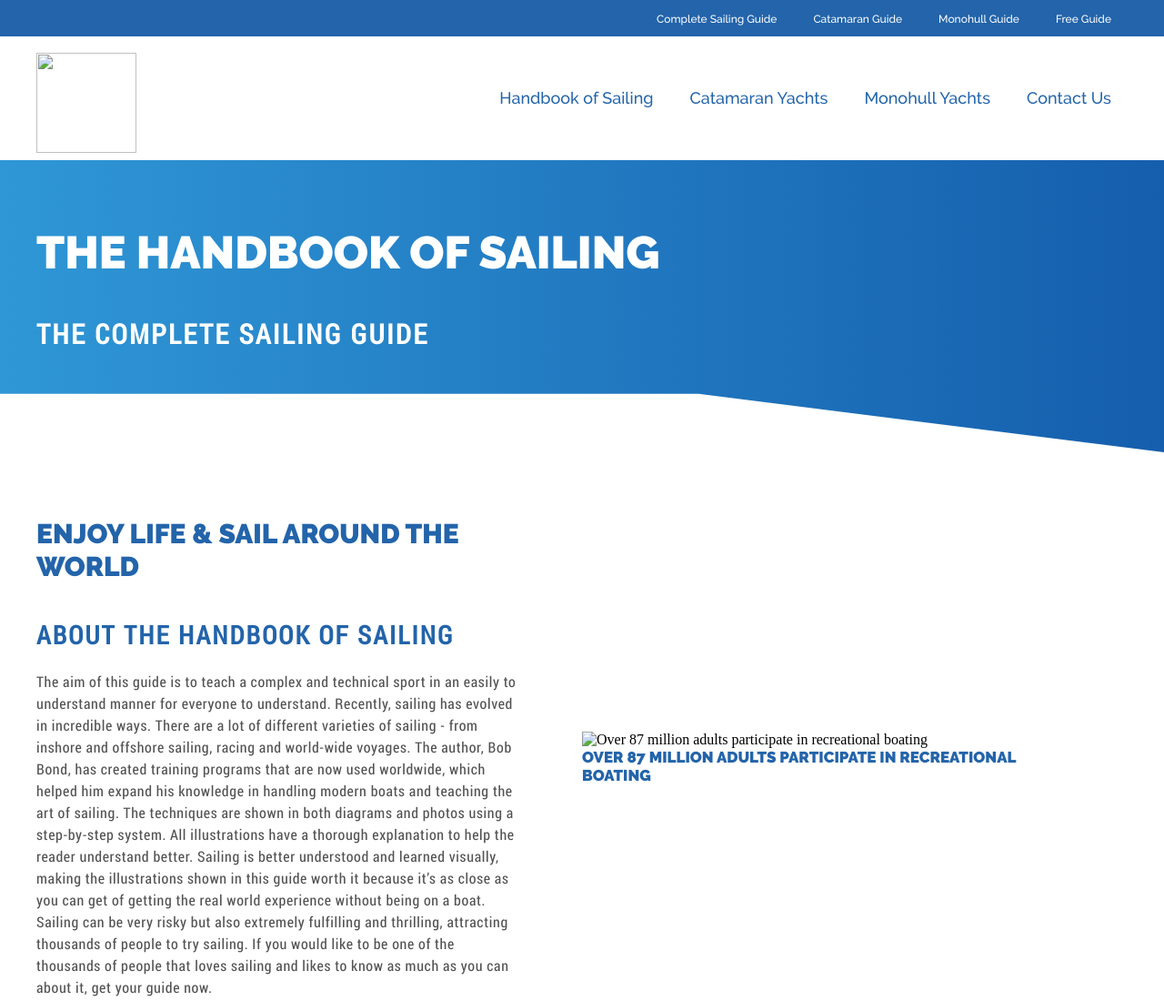
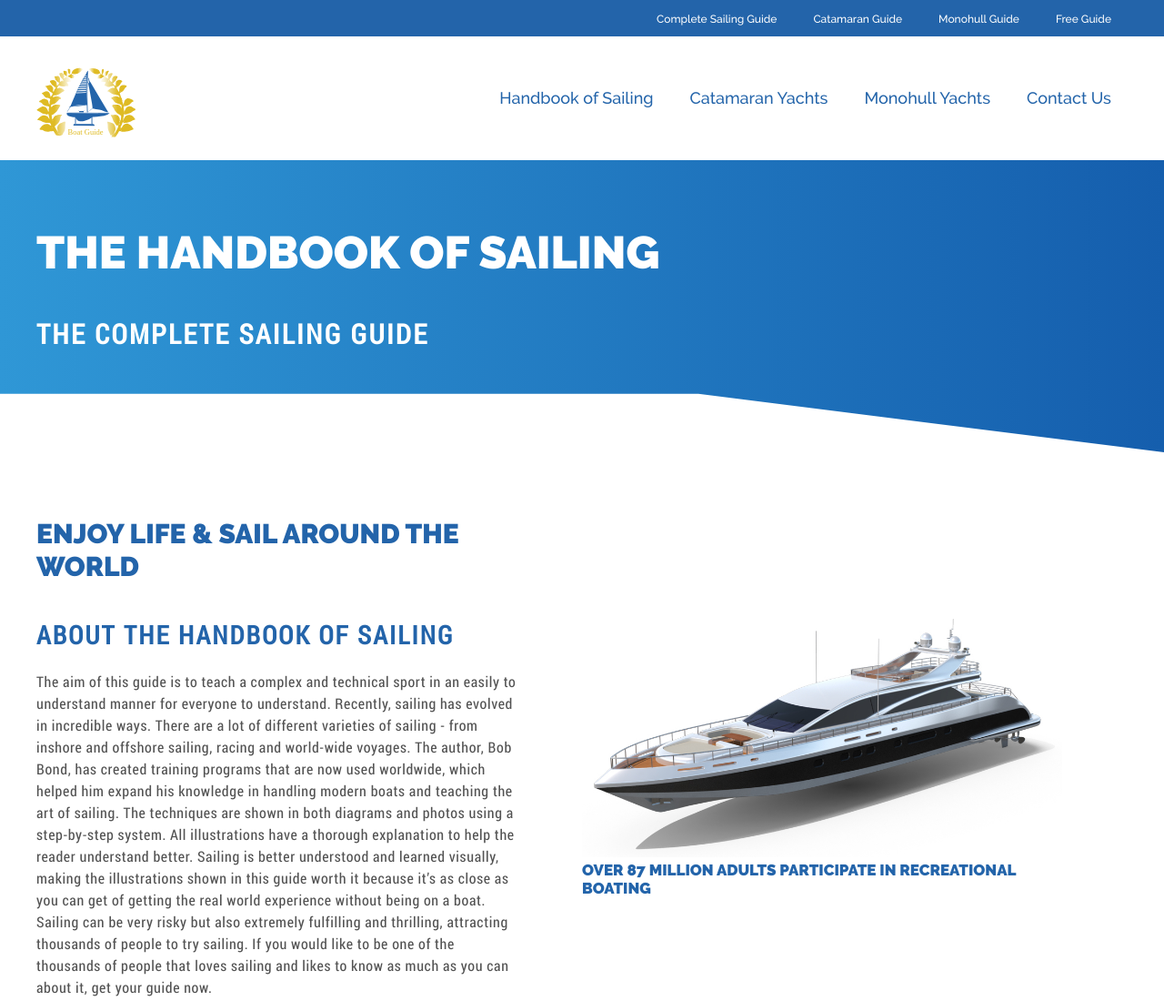
Before and after one commit to elemusma/boatguide, a plain HTML site: page index.html in a window 1280 px wide. Shown: the top 1100 px of the page at 91% size. Drawn offline with Linux system fonts and the light colour scheme.

Commit message:
fixed images directory
made the relative path

```diff
--- a/index.html
+++ b/index.html
@@ -9,7 +9,7 @@
 </head>
 <header>
   <div class="limit-width mobile-menu">
-    <img src="../images/boatguide-logolight.svg" width="110" height="150" alt="" class="mobile-menu-col">
+    <img src="images/boatguide-logolight.svg" width="110" height="150" alt="" class="mobile-menu-col">
     <div onclick="menu(); open_menu(); open_menu_sec();" id="icon" class="burger-nav mobile-menu-col">
       <div class="hamburger"></div>
     </div>
@@ -37,7 +37,7 @@
   <div id="navigation-menu" class="main navigation menu style-light">
     <div class="limit-width">
       <nav>
-        <img src="../nav-menu/images/boatguide-logolight.svg" width="110" height="110" alt="">
+        <img src="images/boatguide-logolight.svg" width="110" height="110" alt="">
         <ul>
           <a href="#">
             <li>Handbook of Sailing</li>
@@ -98,7 +98,7 @@
           </div>
         </div>
         <div class="col col-2 middle">
-          <img src="../nav-menu/images/yacht.jpg" alt="Over 87 million adults participate in recreational boating" class="single-media">
+          <img src="images/yacht.jpg" alt="Over 87 million adults participate in recreational boating" class="single-media">
           <h6>
               Over 87 million adults participate in recreational boating
             </h6>
```
